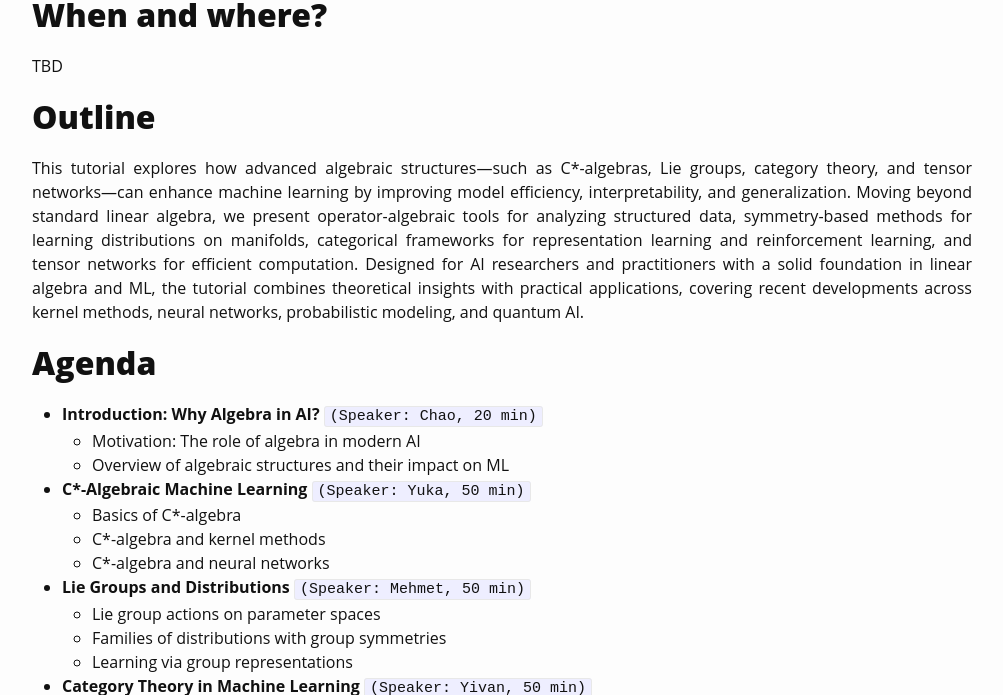
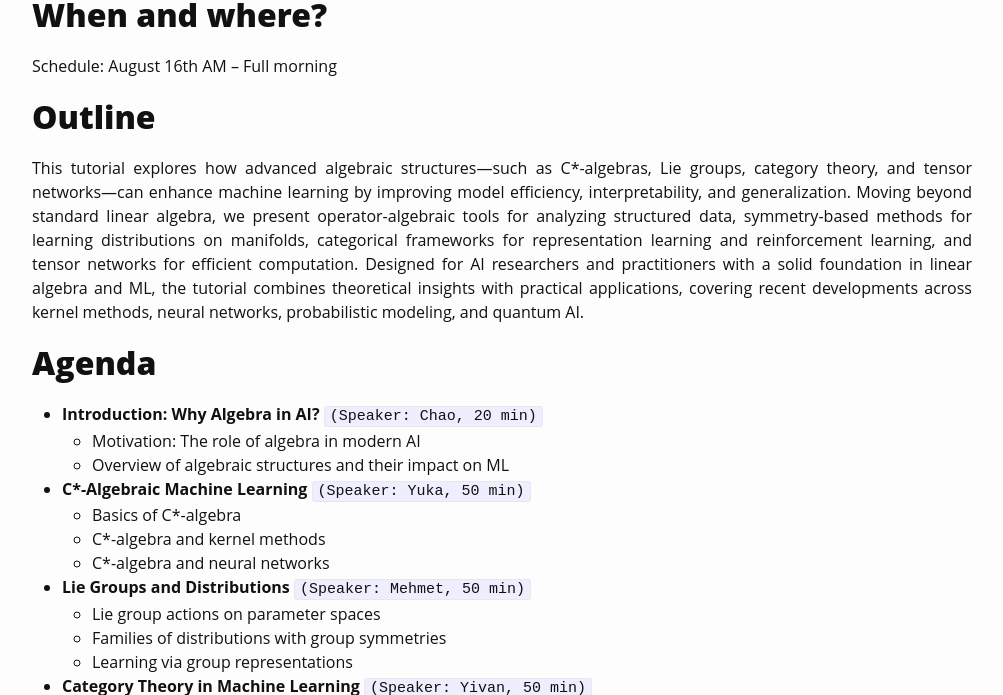
Before and after one commit to Algebra4AI/Algebra4AI.github.io, a Jekyll site: the page built from index.md, in a window 1280 px wide and 900 px high, scrolled down 475 px, cut to the strip 205-900 px from the top of the window. Shown: the whole strip, without its empty margins (138-1141 px from the left). Built offline with Jekyll 4.4.1, drawn with Linux system fonts in a browser that asks for light colours; some web fonts are replaced.

Commit message:
Update index.md

```diff
--- a/index.md
+++ b/index.md
@@ -7,7 +7,7 @@ title: Home
 <!-- <b>When and where?</b>  -->
 # When and where?
 
-TBD
+Schedule: August 16th AM – Full morning
 
 <!-- This tutorial will <b><i>bridge the two often separate communities of tensor factorizations and circuit representations</i></b>, which investigate concepts that are intimately related.
 
```
